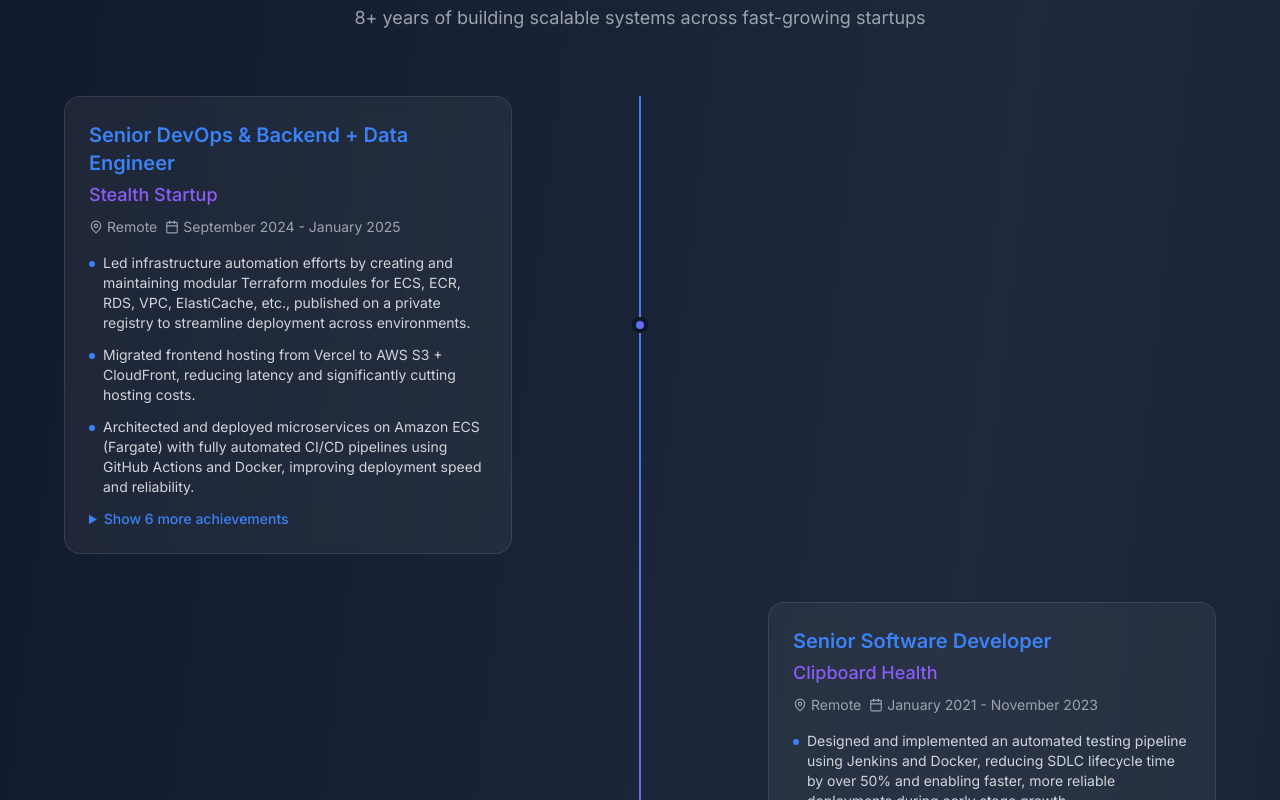
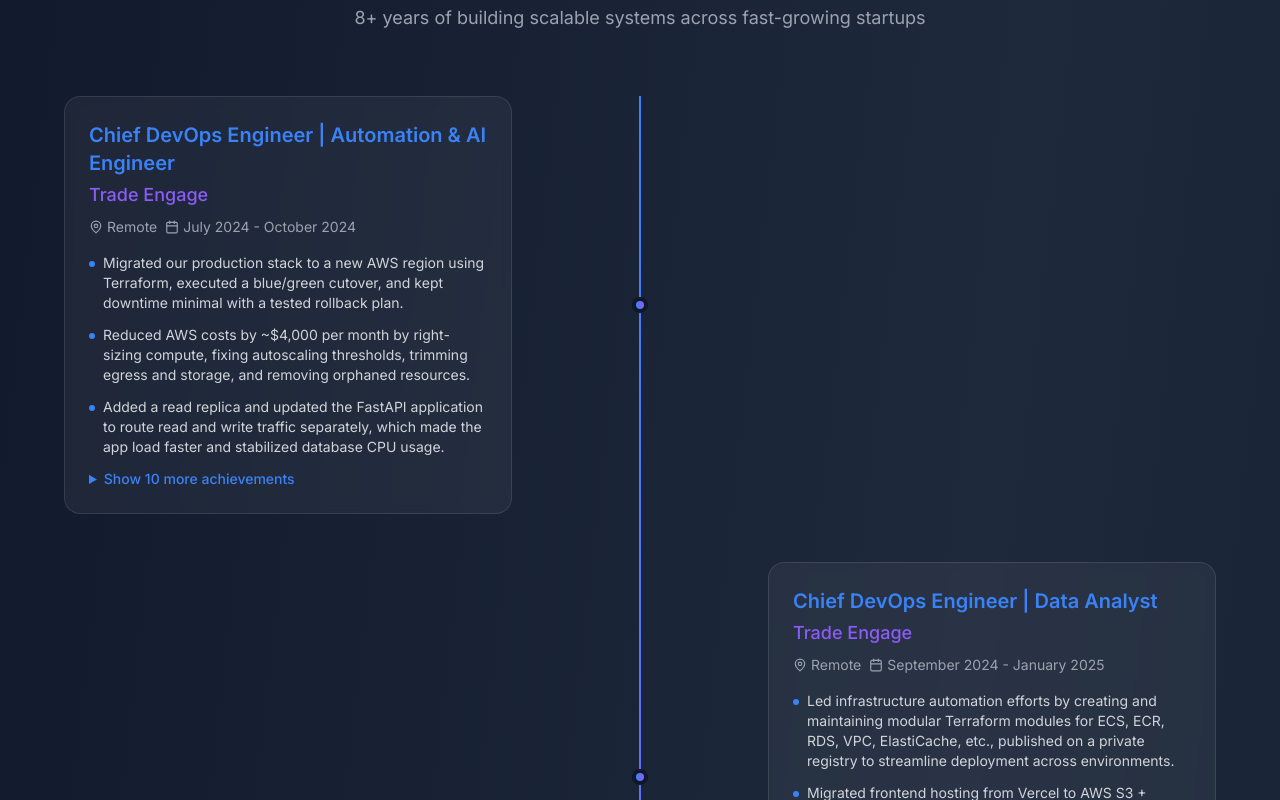
Before and after one commit to Zlash65/zlash.xyz, a React (Vite) app: page / in a window 1280 px wide. Shown: the part 2080-2880 px from the top of the page. Built offline with nearby package versions, Linux system fonts and the light colour scheme.

Commit message:
chore: update experience section

```diff
--- a/src/components/Experience.tsx
+++ b/src/components/Experience.tsx
@@ -5,8 +5,29 @@ import { Calendar, MapPin, ExternalLink } from "lucide-react";
 const Experience: React.FC = () => {
   const experiences = [
     {
-      title: "Senior DevOps & Backend + Data Engineer",
-      company: "Stealth Startup",
+      title: "Chief DevOps Engineer | Automation & AI Engineer",
+      company: "Trade Engage",
+      location: "Remote",
+      period: "July 2024 - October 2024",
+      achievements: [
+        "Migrated our production stack to a new AWS region using Terraform, executed a blue/green cutover, and kept downtime minimal with a tested rollback plan.",
+        "Reduced AWS costs by ~$4,000 per month by right-sizing compute, fixing autoscaling thresholds, trimming egress and storage, and removing orphaned resources.",
+        "Added a read replica and updated the FastAPI application to route read and write traffic separately, which made the app load faster and stabilized database CPU usage.",
+        "Led a security hardening effort toward SOC2 readiness by tightening secrets management, enforcing least-privilege IAM, enabling audit logging and alerts, and adding gitleaks check.",
+        "Launched an analytics microservice with AWS Lambda and Amazon RDS provisioned via Terraform and set up a CI/CD pipeline in GitHub Actions.",
+        "Forked an open source Frappe MCP server codebase for internal use, made the necessary changes, and deployed it on Amazon ECS behind an ALB using Terraform. Added the MCP server to Claude Desktop to connect with CRM and query the data.",
+        "Deployed a self-hosted Qdrant vector database on ECS with EFS, with all infrastructure managed as code in Terraform.",
+        "Deployed a Streamlit microservice and self hosted Dagster (web and daemon) on ECS with S3, EFS, and RDS, and added an authentication layer for both using Amazon Cognito. All the AWS resources were provisioned using Terraform.",
+        "Enhanced our RDS Terraform module to support separate instance classes for read and write nodes, non-Postgres engines, and optional extensions such as PostGIS.",
+        "Developed a full stack in-house CRM platform for internal use using Frappe Framework. Provisioned the infrastructure using Terraform. The CRM synced data from product database and has features like - aggregating data from multiple sources like Email, Granola.ai notes, OpenPhone calls, Zoom Meeting, Calendar - the data is enhanced using AI.",
+        "Added support to CRM to capture session data and screen replay from PostHog and tag it to users view for seamless observation of product journey across different users.",
+        "Added voice note taking feature to CRM that transcribes using Deepgram and Assembly AI and enhanced the transcript using OpenAI.",
+        "Created automations with n8n, Zapier, and Relay.app, including email summarization into Slack, Slack-to-Notion task creation, CI/CD failure alerts, email responder with look-back, and Zoom webhooks that store recordings in S3 and generate enhanced notes from the transcript.",
+      ],
+    },
+    {
+      title: "Chief DevOps Engineer | Data Analyst",
+      company: "Trade Engage",
       location: "Remote",
       period: "September 2024 - January 2025",
       achievements: [
```
